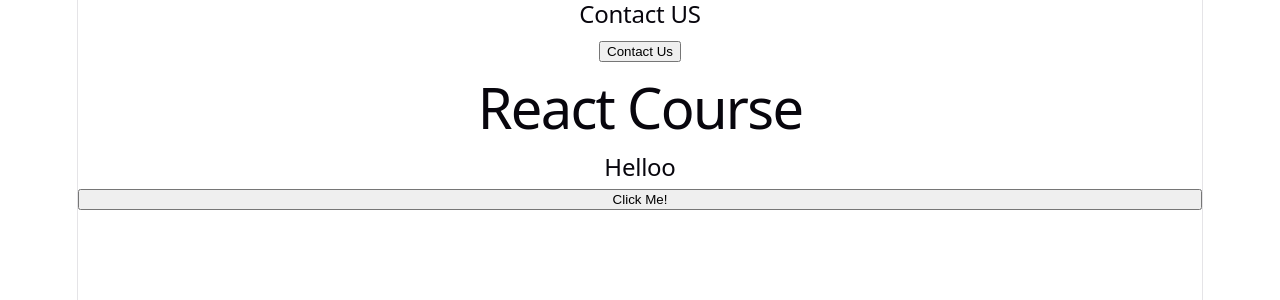
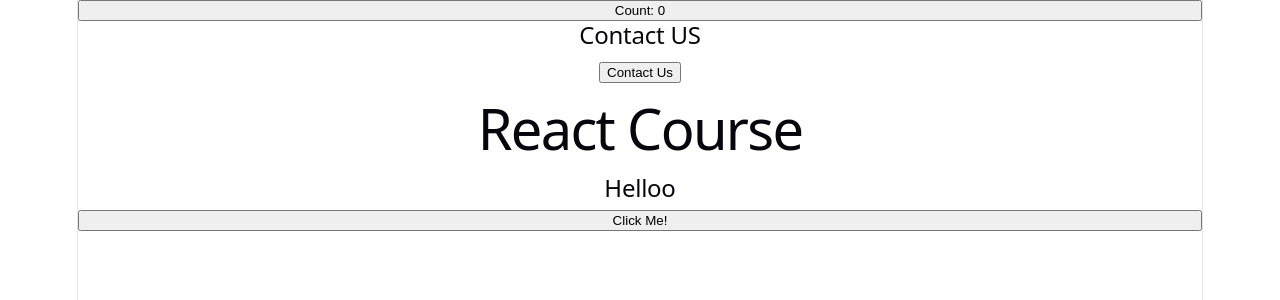
Before and after one commit to aahmeddgalal/React-learning, a React (Vite) app in the folder Day1/hello-world/: page / in a window 1280 px wide. Shown: the top 300 px of the page. Built offline with nearby package versions, Linux system fonts and the light colour scheme.

Commit message:
State intro

```diff
--- a/Day1/hello-world/src/App.jsx
+++ b/Day1/hello-world/src/App.jsx
@@ -3,6 +3,7 @@ import { Welcome } from './Welcome'
 import { Button } from './Button'
 import { Alert } from './Alert'
 import { Contact } from './Contact'
+import { Count } from './Count'
 
 
 
@@ -13,6 +14,7 @@ function App() {
 
   return (
     <>
+    <Count />
     <Contact />
     <Alert>Right!</Alert>
     <Alert type = "error">Wrong</Alert>
--- /dev/null
+++ b/Day1/hello-world/src/Count.jsx
@@ -0,0 +1,13 @@
+import { useState } from "react";
+
+export const Count = () => {
+  const [count, setCount] = useState(0) // initial value can be a function
+
+  console.log("Rendered: ", count)
+
+  const handelClick = () => {
+    setCount(count + 1)
+  }
+
+  return <button onClick={handelClick}>Count: {count}</button>
+}
```
Also changed, not shown: Day1/hello-world/src/Menu.jsx (added, +16 -0 lines), Day1/hello-world/src/MenuItem.jsx (added, +10 -0 lines).
